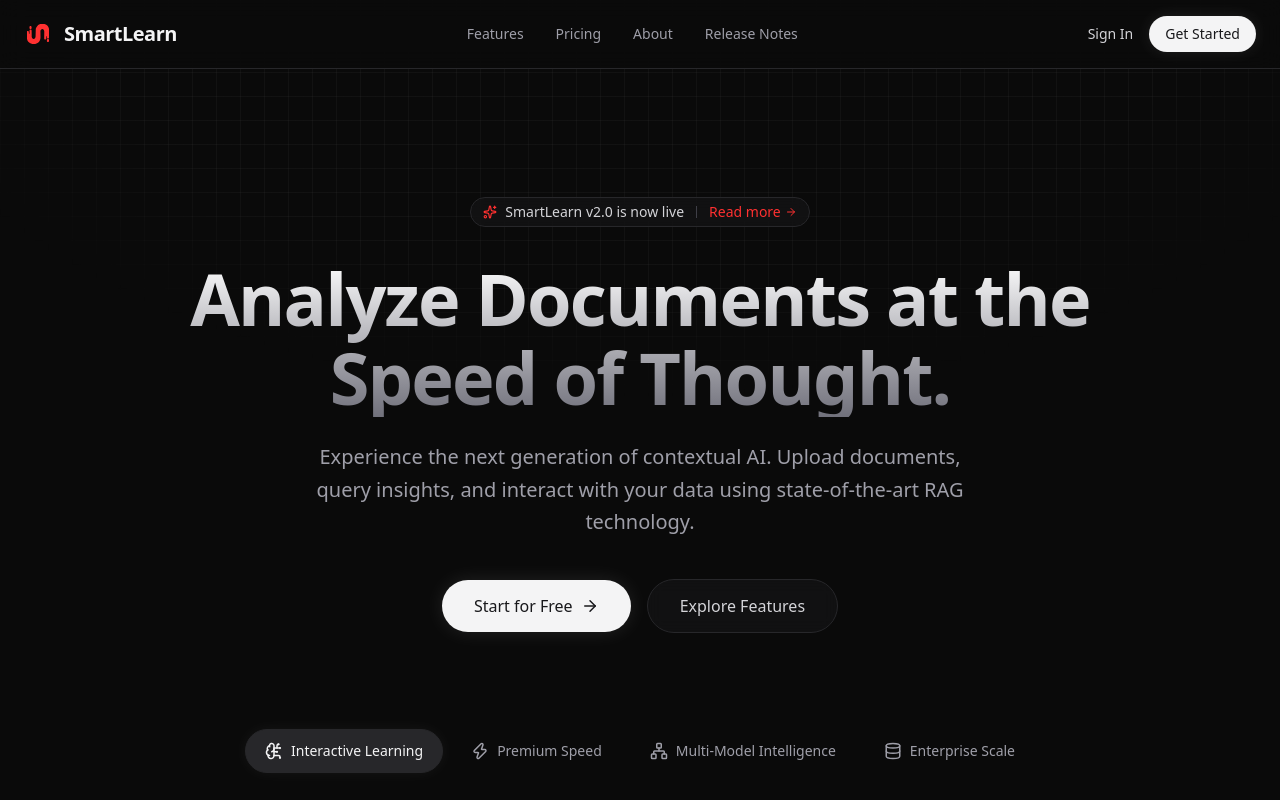
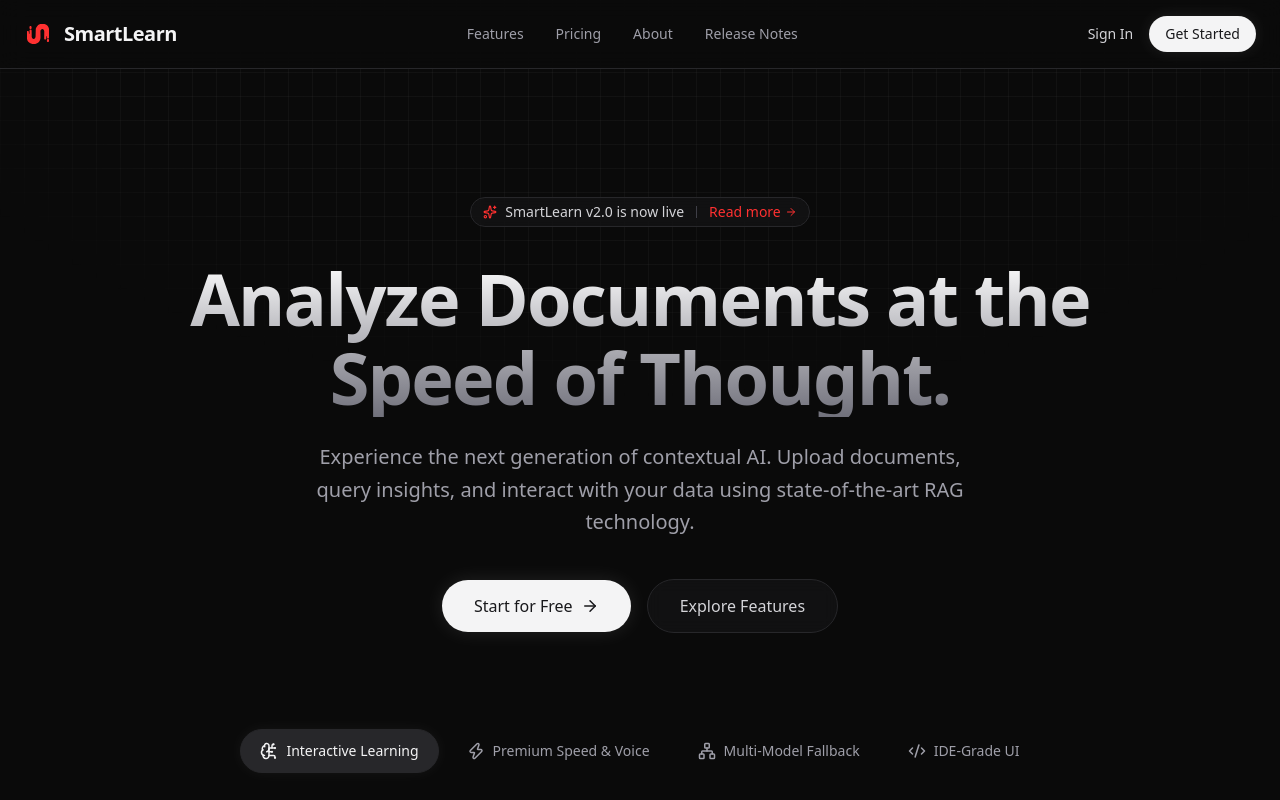
Before and after one commit to Nav33dCodes/smartLearn-AI, a React (Vite) app in the folder smartlearn-frontend/: page / in a window 1280 px wide. Shown: the top 800 px of the page. Built offline with nearby package versions, Linux system fonts and the light colour scheme; no server answers.

Commit message:
feat: add Landing page with interactive hero section and feature highlights

```diff
--- a/smartlearn-frontend/src/pages/Landing.jsx
+++ b/smartlearn-frontend/src/pages/Landing.jsx
@@ -26,28 +26,28 @@ export default function Landing() {
       icon: <BrainCircuit size={18} />,
       title: "Interactive Learning",
       description: "Next-Gen Educational Tools",
-      bullets: ["3D Physics Flashcards for memorization", "Vector-Rendered Mind Maps (Mermaid.js)", "Interactive Quizzes with step-by-step logic"]
+      bullets: ["Interactive Drag-and-Drop Mind Maps", "Textbook-Quality Math & Formula Rendering", "Dynamic Quizzes & Flashcard Generation"]
     },
     {
       id: 'speed',
       icon: <Zap size={18} />,
-      title: "Premium Speed",
-      description: "60fps Smooth Typing Engine",
-      bullets: ["Native 60fps token rendering (requestAnimationFrame)", "Zero server-thread blocking for instant streams", "Gorgeous shimmering skeleton loaders"]
+      title: "Premium Speed & Voice",
+      description: "Instantaneous & Multi-Modal",
+      bullets: ["Real-time Voice Interactions (Speech-to-Text)", "60fps Smooth Token Rendering Engine", "Zero jank async streaming"]
     },
     {
       id: 'models',
       icon: <Network size={18} />,
-      title: "Multi-Model Intelligence",
-      description: "The 5 Pillar Architecture",
-      bullets: ["Claude 3.5 Sonnet for deep research", "GPT-4o & DeepSeek for logic & coding", "Groq Instant for blistering LPU inference"]
+      title: "Multi-Model Fallback",
+      description: "The 4-Engine Architecture",
+      bullets: ["Native Gemini 2.5 integration with 2M context", "SmartLearn Auto dynamic routing", "Flawless Fallback Cascade for 100% uptime"]
     },
     {
-      id: 'scale',
-      icon: <Database size={18} />,
-      title: "Enterprise Scale",
-      description: "Crash-Proof & Asynchronous",
-      bullets: ["Upstash Redis for sub-millisecond global caching", "Neon Serverless Postgres for immense scale", "True Async queries preventing thread locks"]
+      id: 'ui',
+      icon: <Code2 size={18} />,
+      title: "IDE-Grade UI",
+      description: "Premium Distraction-Free Design",
+      bullets: ["Mac OS-styled IDE Code Blocks with Fira Code", "Glassmorphic floating model selector menus", "Beautifully minimalist, premium aesthetics"]
     }
   ];
 
@@ -353,7 +353,11 @@ export default function Landing() {
 
             <div className="grid grid-cols-1 sm:grid-cols-2 lg:grid-cols-4 gap-8">
               {[
-                { title: 'Optimistic UI', desc: 'Interfaces update instantly before the server even responds, creating a seamless, zero-latency experience.' },
+                { title: 'Interactive Mind Mapping', desc: 'Instantly visualize complex relationships with our automatic drag-and-drop node graph engine.' },
+                { title: 'Textbook Math Rendering', desc: 'Beautifully formats complex physics and calculus equations using native KaTeX integration.' },
+                { title: 'Real-time Voice AI', desc: 'Speak naturally to your AI tutor and have your audio instantly transcribed.' },
+                { title: 'Dynamic Study Tools', desc: 'Seamlessly generates interactive 3D flashcards and live quizzes directly inside your chat stream.' },
+                { title: 'Multi-Model Fallback', desc: 'Automatically routes queries between Gemini 2.5, Claude, and Groq to guarantee 100% uptime.' },
                 { title: 'Global Edge Caching', desc: 'Powered by Upstash Redis, your sessions and frequent queries are cached globally for sub-millisecond retrieval.' },
                 { title: 'Format Agnostic', desc: 'Upload PDFs, Word documents, Markdown, or raw text files. Our pipeline processes them flawlessly.' },
                 { title: 'Strict Privacy', desc: 'Your documents are fully encrypted at rest and never used to train public foundational AI models.' }
```
